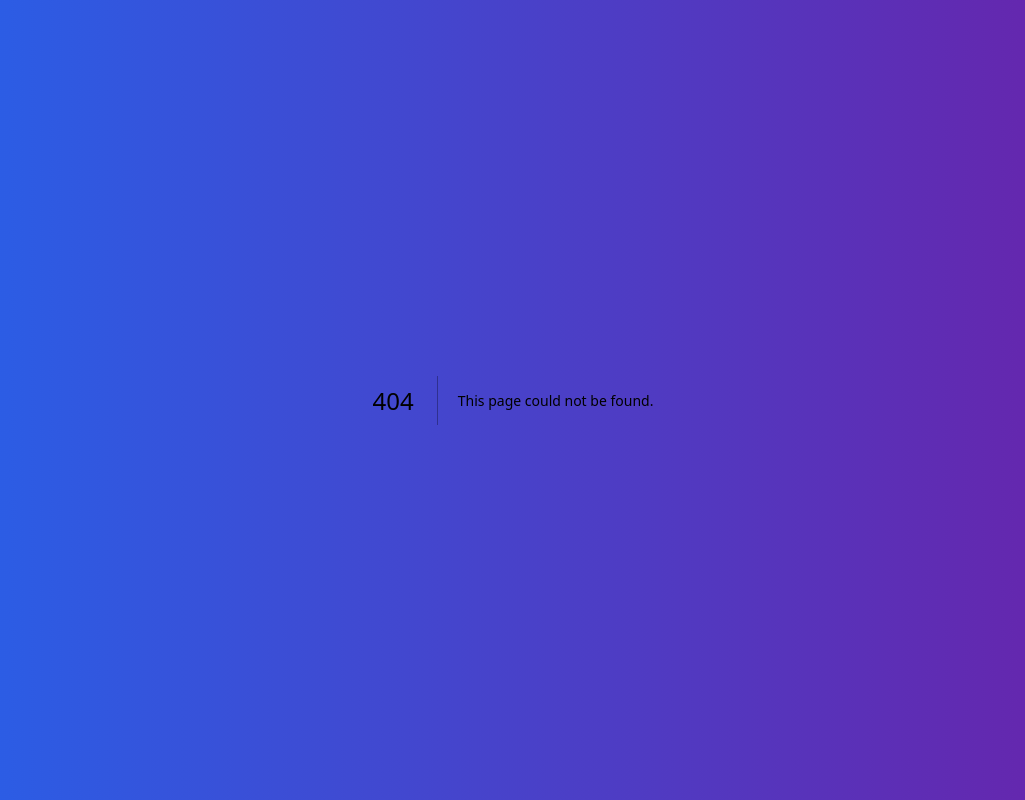
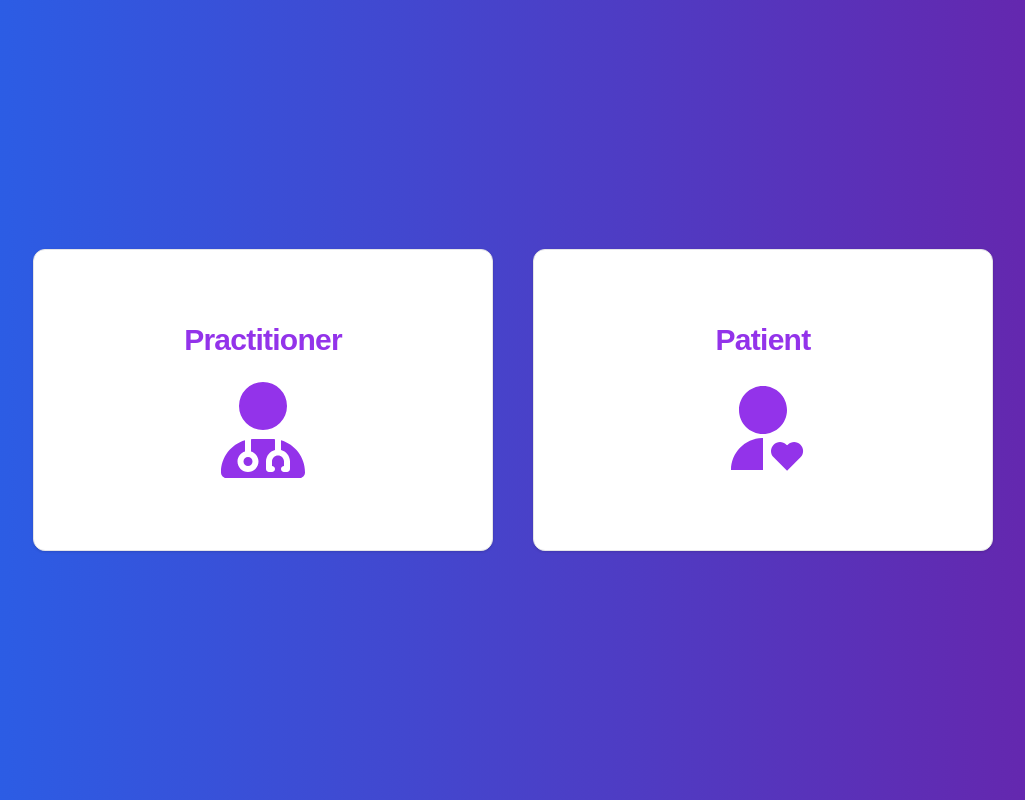
Before and after one commit to GaiaHackathon/frontend, a Next.js app: page /register in a window 1280 px wide. Before the commit this address had no page. Shown: the whole page, without its empty margins (127-1152 px from the left). Built offline with nearby package versions, Linux system fonts and the light colour scheme.

Commit message:
finished registration workflow

```diff
--- /dev/null
+++ b/app/landingPage.tsx
@@ -0,0 +1,25 @@
+'use client';
+
+import { ConnectButton } from '@rainbow-me/rainbowkit';
+import { useRouter } from 'next/navigation';
+import { useEffect } from 'react';
+import { useAccount } from 'wagmi';
+
+const LandingPage = () => {
+  const { isConnected } = useAccount();
+  const router = useRouter();
+
+  useEffect(() => {
+    if (isConnected) {
+      router.push('/register');
+    }
+  }, [isConnected]);
+
+  return (
+    <div className='w-screen h-screen flex justify-center items-center'>
+      <ConnectButton />
+    </div>
+  );
+};
+
+export default LandingPage;
--- a/app/layout.tsx
+++ b/app/layout.tsx
@@ -1,5 +1,4 @@
 import type { Metadata } from 'next';
-import localFont from 'next/font/local';
 import './globals.css';
 
 export const metadata: Metadata = {
--- a/app/page.tsx
+++ b/app/page.tsx
@@ -1,101 +1,35 @@
-import Image from "next/image";
+'use client';
+
+import {
+  ConnectButton,
+  darkTheme,
+  midnightTheme,
+} from '@rainbow-me/rainbowkit';
+import { getDefaultConfig, RainbowKitProvider } from '@rainbow-me/rainbowkit';
+import { useAccount, WagmiProvider } from 'wagmi';
+import { base } from 'wagmi/chains';
+import { QueryClientProvider, QueryClient } from '@tanstack/react-query';
+import '@rainbow-me/rainbowkit/styles.css';
+import { useRouter } from 'next/router';
+import LandingPage from './landingPage';
+
+const config = getDefaultConfig({
+  appName: 'GaiaHackathonApp',
+  projectId: '92668f549afe0667d23f664820809418',
+  chains: [base],
+  ssr: true, // If your dApp uses server side rendering (SSR)
+});
 
 export default function Home() {
+  const queryClient = new QueryClient();
+
   return (
-    <div className="grid grid-rows-[20px_1fr_20px] items-center justify-items-center min-h-screen p-8 pb-20 gap-16 sm:p-20 font-[family-name:var(--font-geist-sans)]">
-      <main className="flex flex-col gap-8 row-start-2 items-center sm:items-start">
-        <Image
-          className="dark:invert"
-          src="/next.svg"
-          alt="Next.js logo"
-          width={180}
-          height={38}
-          priority
-        />
-        <ol className="list-inside list-decimal text-sm text-center sm:text-left font-[family-name:var(--font-geist-mono)]">
-          <li className="mb-2">
-            Get started by editing{" "}
-            <code className="bg-black/[.05] dark:bg-white/[.06] px-1 py-0.5 rounded font-semibold">
-              app/page.tsx
-            </code>
-            .
-          </li>
-          <li>Save and see your changes instantly.</li>
-        </ol>
-
-        <div className="flex gap-4 items-center flex-col sm:flex-row">
-          <a
-            className="rounded-full border border-solid border-transparent transition-colors flex items-center justify-center bg-foreground text-background gap-2 hover:bg-[#383838] dark:hover:bg-[#ccc] text-sm sm:text-base h-10 sm:h-12 px-4 sm:px-5"
-            href="https://vercel.com/new?utm_source=create-next-app&utm_medium=appdir-template-tw&utm_campaign=create-next-app"
-            target="_blank"
-            rel="noopener noreferrer"
-          >
-            <Image
-              className="dark:invert"
-              src="/vercel.svg"
-              alt="Vercel logomark"
-              width={20}
-              height={20}
-            />
-            Deploy now
-          </a>
-          <a
-            className="rounded-full border border-solid border-black/[.08] dark:border-white/[.145] transition-colors flex items-center justify-center hover:bg-[#f2f2f2] dark:hover:bg-[#1a1a1a] hover:border-transparent text-sm sm:text-base h-10 sm:h-12 px-4 sm:px-5 sm:min-w-44"
-            href="https://nextjs.org/docs?utm_source=create-next-app&utm_medium=appdir-template-tw&utm_campaign=create-next-app"
-            target="_blank"
-            rel="noopener noreferrer"
-          >
-            Read our docs
-          </a>
-        </div>
-      </main>
-      <footer className="row-start-3 flex gap-6 flex-wrap items-center justify-center">
-        <a
-          className="flex items-center gap-2 hover:underline hover:underline-offset-4"
-          href="https://nextjs.org/learn?utm_source=create-next-app&utm_medium=appdir-template-tw&utm_campaign=create-next-app"
-          target="_blank"
-          rel="noopener noreferrer"
-        >
-          <Image
-            aria-hidden
-            src="/file.svg"
-            alt="File icon"
-            width={16}
-            height={16}
-          />
-          Learn
-        </a>
-        <a
-          className="flex items-center gap-2 hover:underline hover:underline-offset-4"
-          href="https://vercel.com/templates?framework=next.js&utm_source=create-next-app&utm_medium=appdir-template-tw&utm_campaign=create-next-app"
-          target="_blank"
-          rel="noopener noreferrer"
-        >
-          <Image
-            aria-hidden
-            src="/window.svg"
-            alt="Window icon"
-            width={16}
-            height={16}
-          />
-          Examples
-        </a>
-        <a
-          className="flex items-center gap-2 hover:underline hover:underline-offset-4"
-          href="https://nextjs.org?utm_source=create-next-app&utm_medium=appdir-template-tw&utm_campaign=create-next-app"
-          target="_blank"
-          rel="noopener noreferrer"
-        >
-          <Image
-            aria-hidden
-            src="/globe.svg"
-            alt="Globe icon"
-            width={16}
-            height={16}
-          />
-          Go to nextjs.org →
-        </a>
-      </footer>
-    </div>
+    <WagmiProvider config={config}>
+      <QueryClientProvider client={queryClient}>
+        <RainbowKitProvider initialChain={base} theme={midnightTheme()}>
+          <LandingPage />
+        </RainbowKitProvider>
+      </QueryClientProvider>
+    </WagmiProvider>
   );
 }
--- /dev/null
+++ b/app/register/page.tsx
@@ -0,0 +1,43 @@
+'use client';
+
+import { useRouter } from 'next/navigation';
+import { Card, CardContent, CardHeader, CardTitle } from '@/components/ui/card';
+import { FaUserDoctor } from 'react-icons/fa6';
+import { RiUserHeartFill } from 'react-icons/ri';
+
+export default function Register() {
+  const router = useRouter();
+
+  return (
+    <div className='w-screen h-screen flex justify-center items-center'>
+      <div className='flex justify-between w-3/4 gap-10'>
+        <Card
+          className='w-2/4 py-12 hover:bg-purple-400 cursor-pointer'
+          onClick={() => router.push('/register/practitioner')}
+        >
+          <CardHeader>
+            <CardTitle className='text-center text-purple-600 text-3xl'>
+              Practitioner
+            </CardTitle>
+          </CardHeader>
+          <CardContent className='flex justify-center items-center'>
+            <FaUserDoctor className='h-24 w-24 text-purple-600' />
+          </CardContent>
+        </Card>
+        <Card
+          className='w-2/4 py-12 hover:bg-purple-400 cursor-pointer'
+          onClick={() => router.push('/register/patient')}
+        >
+          <CardHeader>
+            <CardTitle className='text-center text-purple-600 text-3xl'>
+              Patient
+            </CardTitle>
+          </CardHeader>
+          <CardContent className='flex justify-center items-center'>
+            <RiUserHeartFill className='h-24 w-24 text-purple-600' />
+          </CardContent>
+        </Card>
+      </div>
+    </div>
+  );
+}
--- a/app/register/practitioner/practitionerform.tsx
+++ b/app/register/practitioner/practitionerform.tsx
@@ -13,9 +13,7 @@ import {
   FormMessage,
 } from '@/components/ui/form';
 import { Input } from '@/components/ui/input';
-import { Label } from '@/components/ui/label';
 import { useRef, useState } from 'react';
-import { Badge } from '@/components/ui/badge';
 
 const formSchema = z.object({
   name: z
@@ -31,29 +29,12 @@ export default function PractitionerRegistrationForm() {
       name: '',
     },
   });
-  const [services, setServices] = useState<string[]>([]);
-  const servicesRef = useRef<HTMLInputElement>(null);
 
   function onSubmit(values: z.infer<typeof formSchema>) {
-    if (services.length === 0) {
-      alert('Make sure to offer at least 1 service!');
-      return;
-    }
-
     // Do something with the form values.
     // ✅ This will be type-safe and validated.
-    alert(JSON.stringify({ name: values.name, services: services }));
+    alert(JSON.stringify(values));
   }
-
-  const onServiceAdd = () => {
-    const temp = [...services];
-
-    if (servicesRef.current && servicesRef.current.value) {
-      temp.push(servicesRef.current.value);
-      servicesRef.current.value = '';
-      setServices(temp);
-    }
-  };
 
   return (
     <Form {...form}>
@@ -80,49 +61,6 @@ export default function PractitionerRegistrationForm() {
             </FormItem>
           )}
         />
-        <div className='flex flex-col gap-2'>
-          <Label className='text-white text-base font-bold' htmlFor='services'>
-            Services
-          </Label>
-          <div className='flex gap-7'>
-            <Input
-              name='services'
-              placeholder='Physiotherapy'
-              className='text-white placeholder:text-gray-300'
-              ref={servicesRef}
-            />
-            <div className='flex gap-1'>
-              <Button
-                className='bg-blue-700 hover:bg-blue-500'
-                onClick={onServiceAdd}
-                type='button'
-              >
-                Add
-              </Button>
-              <Button
-                className='bg-red-700 hover:bg-red-500'
-                onClick={() => {
-                  const temp = [...services];
-                  temp.pop();
-                  setServices(temp);
-                }}
-                type='button'
-              >
-                Del
-              </Button>
-            </div>
-          </div>
-          <div className='flex gap-5 my-3'>
-            {services.map((s) => (
-              <Badge
-                className='px-4 py-2 text-gray-700 bg-white font-bold text-base hover:bg-white'
-                key={s}
-              >
-                {s}
-              </Badge>
-            ))}
-          </div>
-        </div>
         <Button
           type='submit'
           className='bg-gradient-to-r from-blue-500 to-purple-500 hover:from-blue-600 hover:to-purple-600 text-white font-bold py-6 px-4 rounded text-base'
--- /dev/null
+++ b/components/ui/card.tsx
@@ -0,0 +1,76 @@
+import * as React from "react"
+
+import { cn } from "@/lib/utils"
+
+const Card = React.forwardRef<
+  HTMLDivElement,
+  React.HTMLAttributes<HTMLDivElement>
+>(({ className, ...props }, ref) => (
+  <div
+    ref={ref}
+    className={cn(
+      "rounded-xl border bg-card text-card-foreground shadow",
+      className
+    )}
+    {...props}
+  />
+))
+Card.displayName = "Card"
+
+const CardHeader = React.forwardRef<
+  HTMLDivElement,
+  React.HTMLAttributes<HTMLDivElement>
+>(({ className, ...props }, ref) => (
+  <div
+    ref={ref}
+    className={cn("flex flex-col space-y-1.5 p-6", className)}
+    {...props}
+  />
+))
+CardHeader.displayName = "CardHeader"
+
+const CardTitle = React.forwardRef<
+  HTMLDivElement,
+  React.HTMLAttributes<HTMLDivElement>
+>(({ className, ...props }, ref) => (
+  <div
+    ref={ref}
+    className={cn("font-semibold leading-none tracking-tight", className)}
+    {...props}
+  />
+))
+CardTitle.displayName = "CardTitle"
+
+const CardDescription = React.forwardRef<
+  HTMLDivElement,
+  React.HTMLAttributes<HTMLDivElement>
+>(({ className, ...props }, ref) => (
+  <div
+    ref={ref}
+    className={cn("text-sm text-muted-foreground", className)}
+    {...props}
+  />
+))
+CardDescription.displayName = "CardDescription"
+
+const CardContent = React.forwardRef<
+  HTMLDivElement,
+  React.HTMLAttributes<HTMLDivElement>
+>(({ className, ...props }, ref) => (
+  <div ref={ref} className={cn("p-6 pt-0", className)} {...props} />
+))
+CardContent.displayName = "CardContent"
+
+const CardFooter = React.forwardRef<
+  HTMLDivElement,
+  React.HTMLAttributes<HTMLDivElement>
+>(({ className, ...props }, ref) => (
+  <div
+    ref={ref}
+    className={cn("flex items-center p-6 pt-0", className)}
+    {...props}
+  />
+))
+CardFooter.displayName = "CardFooter"
+
+export { Card, CardHeader, CardFooter, CardTitle, CardDescription, CardContent }
--- a/package.json
+++ b/package.json
@@ -13,15 +13,21 @@
     "@radix-ui/react-label": "^2.1.0",
     "@radix-ui/react-select": "^2.1.2",
     "@radix-ui/react-slot": "^1.1.0",
+    "@rainbow-me/rainbowkit": "^2.2.1",
+    "@tanstack/react-query": "^5.62.7",
     "class-variance-authority": "^0.7.1",
     "clsx": "^2.1.1",
     "lucide-react": "^0.468.0",
     "next": "15.0.4",
+    "pino-pretty": "^13.0.0",
     "react": "^19.0.0",
     "react-dom": "^19.0.0",
     "react-hook-form": "^7.54.0",
+    "react-icons": "^5.4.0",
     "tailwind-merge": "^2.5.5",
     "tailwindcss-animate": "^1.0.7",
+    "viem": "^2.21.54",
+    "wagmi": "^2.13.5",
     "zod": "^3.23.8"
   },
   "devDependencies": {
```
Also changed, not shown: 1 other file (tests, documents, lock files or other folders).
